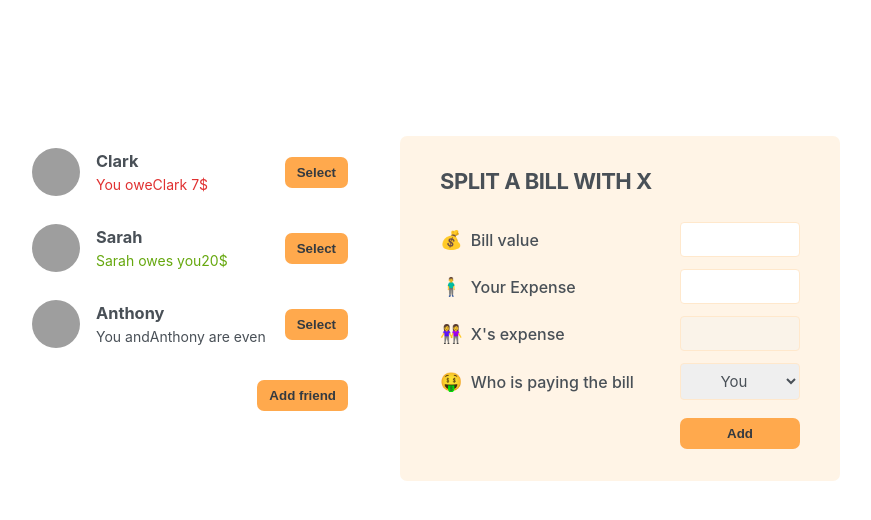
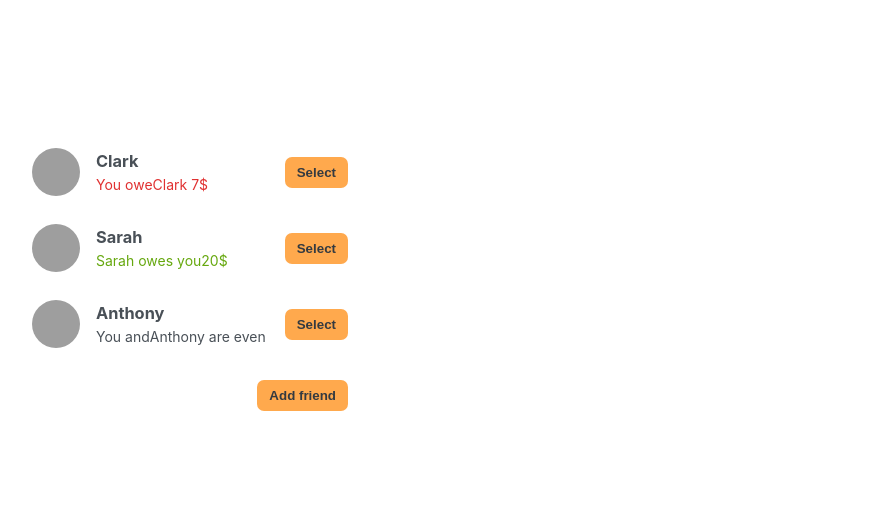
Before and after one commit to Fichtenbaum/eat-n-split, a React (Create React App) app: page / in a window 1280 px wide. Shown: the top 520 px of the page, without its empty margins (210-1081 px from the left). Built offline with nearby package versions, Linux system fonts and the light colour scheme; grey boxes are pictures that could not be loaded.

Commit message:
feat: add friend selection function

```diff
--- a/src/App.js
+++ b/src/App.js
@@ -32,6 +32,7 @@
 export default function App() {
   const [showAddFriend, setShowAddFriend] = useState(false);
   const [friends, setFriends] = useState(initialFriends);
+  const [selectedFriend, setSelectredFriend] = useState(null);
 
   function handleShowAddFriend() {
     setShowAddFriend((show) => !show);
@@ -42,35 +43,54 @@
     setShowAddFriend(false);
   }
 
+  function handleSelection(friend) {
+    // setSelectredFriend(friend);
+    setSelectredFriend((cur) => (cur?.id === friend.id ? null : friend));
+    setShowAddFriend(false);
+  }
+
   return (
     <div className="app">
       <div className="sidebar">
-        <FriendsList friends={friends} />
+        <FriendsList
+          friends={friends}
+          selectedFriend={selectedFriend}
+          onSelection={handleSelection}
+        />
+
         {showAddFriend && <FormAddFriend onAddFriend={handleAddFriend} />}
+
         <Button onClick={handleShowAddFriend}>
           {showAddFriend ? "Close" : "Add friend"}
         </Button>
       </div>
 
-      <FormSplitBill />
+      {selectedFriend && <FormSplitBill selectedFriend={selectedFriend} />}
     </div>
   );
 }
 
-function FriendsList({ friends }) {
+function FriendsList({ friends, onSelection, selectedFriend }) {
   // const friends = initialFriends;
   return (
     <ul>
       {friends.map((friend) => (
-        <Friend friend={friend} key={friend.id} />
+        <Friend
+          friend={friend}
+          key={friend.id}
+          selectedFriend={selectedFriend}
+          onSelection={onSelection}
+        />
       ))}
     </ul>
   );
 }
 
-function Friend({ friend }) {
+function Friend({ friend, onSelection, selectedFriend }) {
+  const isSelected = selectedFriend?.id === friend.id;
+
   return (
-    <li>
+    <li className={isSelected ? "selected" : ""}>
       <img src={friend.image} alt={friend.name} />
       <h3>{friend.name}</h3>
 
@@ -88,7 +108,9 @@
 
       {friend.balance === 0 && <p>You and{friend.name} are even</p>}
 
-      <Button>Select</Button>
+      <Button onClick={() => onSelection(friend)}>
+        {isSelected ? "Close" : "Select"}
+      </Button>
     </li>
   );
 }
@@ -137,10 +159,10 @@
   );
 }
 
-function FormSplitBill() {
+function FormSplitBill({ selectedFriend }) {
   return (
     <form className="form-split-bill">
-      <h2>Split a bill with X</h2>
+      <h2>Split a bill with {selectedFriend.name}</h2>
 
       <label>💰 Bill value</label>
       <input type="text" />
@@ -148,13 +170,13 @@
       <label>🧍‍♂️ Your Expense</label>
       <input type="text" />
 
-      <label>👭 X's expense</label>
+      <label>👭 {selectedFriend.name}'s expense</label>
       <input type="text" disabled />
 
       <label>🤑 Who is paying the bill</label>
       <select>
         <option value="user">You</option>
-        <option value="friend">X</option>
+        <option value="friend">{selectedFriend.name}</option>
       </select>
 
       <Button>Add</Button>
```
